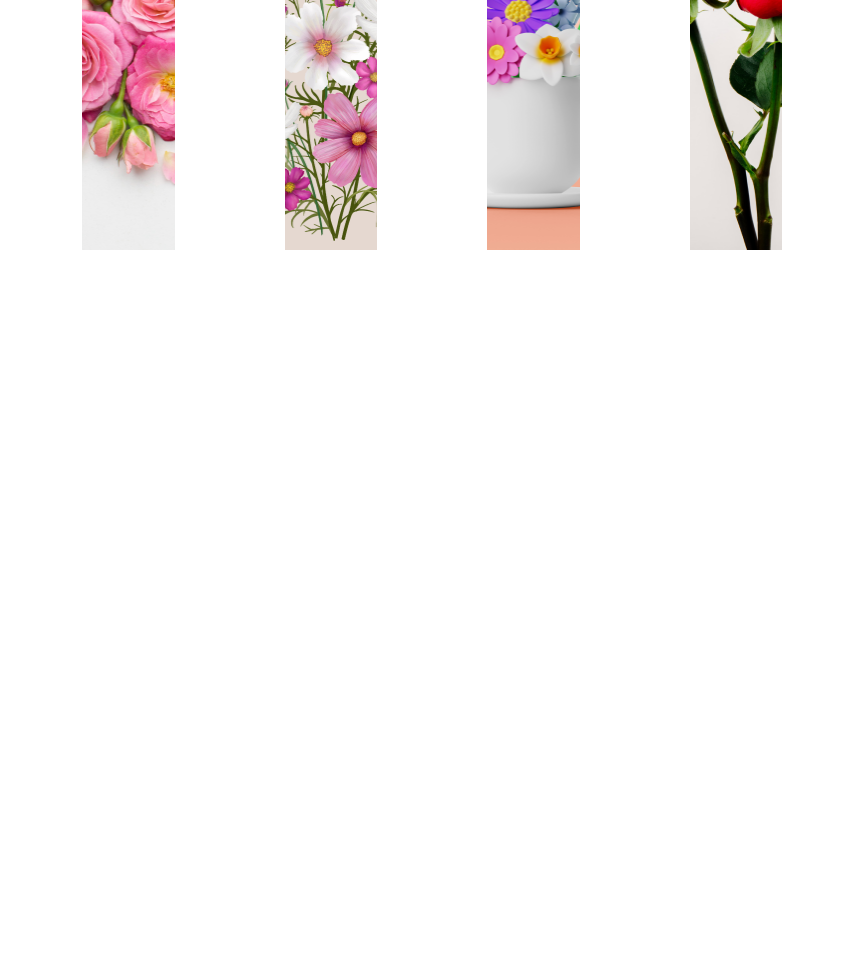
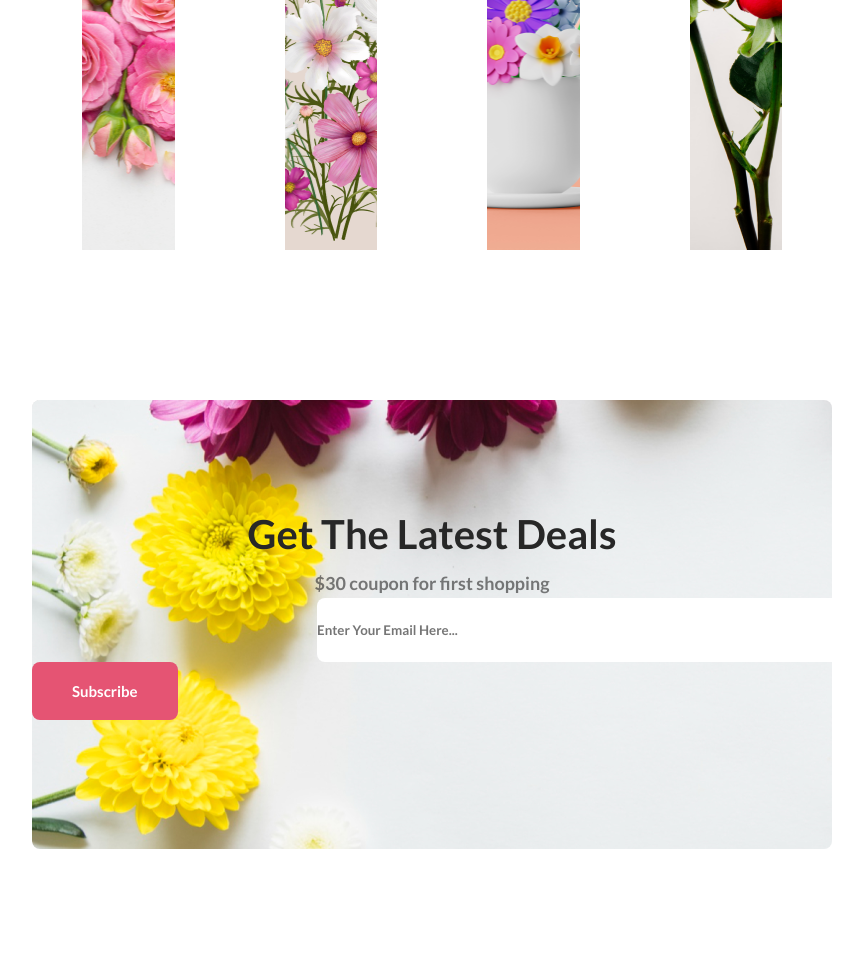
Before and after one commit to Nuru838/Flower-Shop-Assignment, a plain HTML site: page index.html in a window 1280 px wide. Shown: the part 3232-4185 px from the top of the page, without its empty margins (208-1071 px from the left). Before the commit the page ends 3532 px from the top, so only its background shows below. Drawn offline with Linux system fonts and the light colour scheme.

Commit message:
hot deal section added

```diff
--- a/index.html
+++ b/index.html
@@ -87,10 +87,17 @@
 
             </div>
         </section>
-
-
-
-
+<!-- Latest deal section  -->
+        <section class="latest-deal-section">
+            <div class="latest-deal">
+            <div class="latest-deal-area">
+                <h1 class="latest-deal-title">Get The Latest Deals</h1>
+                <p class="latest-deal-description">$30 coupon for first shopping</p>
+            </div>
+            <input class="latest-deal-input" type="email" placeholder="Enter Your Email Here...">
+            <button class="btn">Subscribe</button>
+        </div>
+        </section>
     </main>
     <footer></footer>
 </body>
--- a/style.css
+++ b/style.css
@@ -230,10 +230,59 @@
     background-repeat: no-repeat;
     margin: 50px;
 }
-.flower-rectangle{
+
+.flower-rectangle {
     display: flex;
     justify-content: space-around;
     gap: 10px;
     margin-left: 240px;
     margin-right: 240px;
 }
+
+/* Latest deal style  */
+
+.latest-deal-section {
+    height: 550px;
+    background: #fff;
+    margin-top: 100px;
+    margin-bottom: 50px;
+}
+
+.latest-deal {
+    border-radius: 8px;
+    background: url('./image/Rectangle\ 9.png'), lightgray 0px -203.444px / 100% 213.755% no-repeat;
+    height: 449px;
+    margin-left: 240px;
+    margin-right: 240px;
+}
+
+.latest-deal-area {
+    text-align: center;
+    padding-top: 110px;
+}
+
+.latest-deal-title {
+    color: #272727;
+    text-align: center;
+    font-size: 40px;
+    font-weight: 800;
+}
+
+.latest-deal-description {
+    color: rgba(39, 39, 39, 0.60);
+    text-align: center;
+    font-size: 18px;
+    font-weight: 400;
+    line-height: 30px;
+    padding-top: 10px;
+}
+
+.latest-deal-input {
+    border-radius: 8px;
+    background: #FFF;
+    width: 700px;
+    height: 64px;
+    border: none;
+    margin-right: 5px;
+    margin-left: 285px;
+}
```
